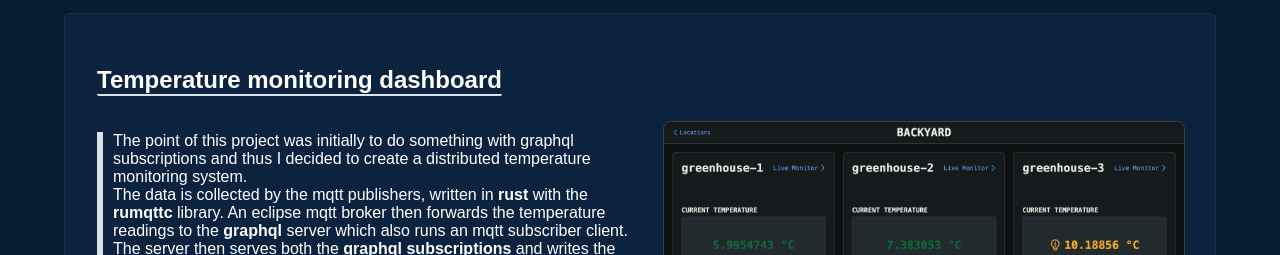
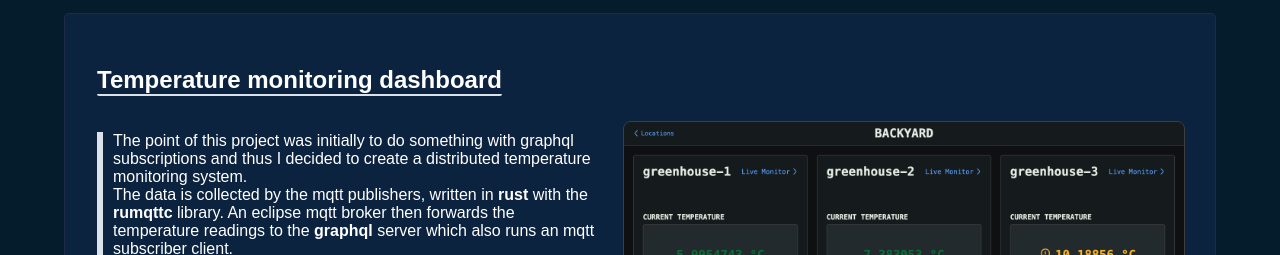
Before and after one commit to LukaAlhonen/LukaAlhonen.github.io, a plain HTML site: page index.html in a window 1280 px wide. Shown: the part 2534-2789 px from the top of the page. Drawn offline with Linux system fonts and the light colour scheme.

Commit message:
Fixed project img width

```diff
--- a/style.css
+++ b/style.css
@@ -454,9 +454,9 @@ section p {
 
 .project-img-container {
     margin-left: 1rem;
-    max-height: 400px;
-    max-width: 520px;
-    min-width: 200px;
+    max-height: 20rem;
+    max-width: 35rem;
+    min-width: 15rem;
     position: relative;
     padding: 5px 0px 5px 0px;
     display: block;
```
